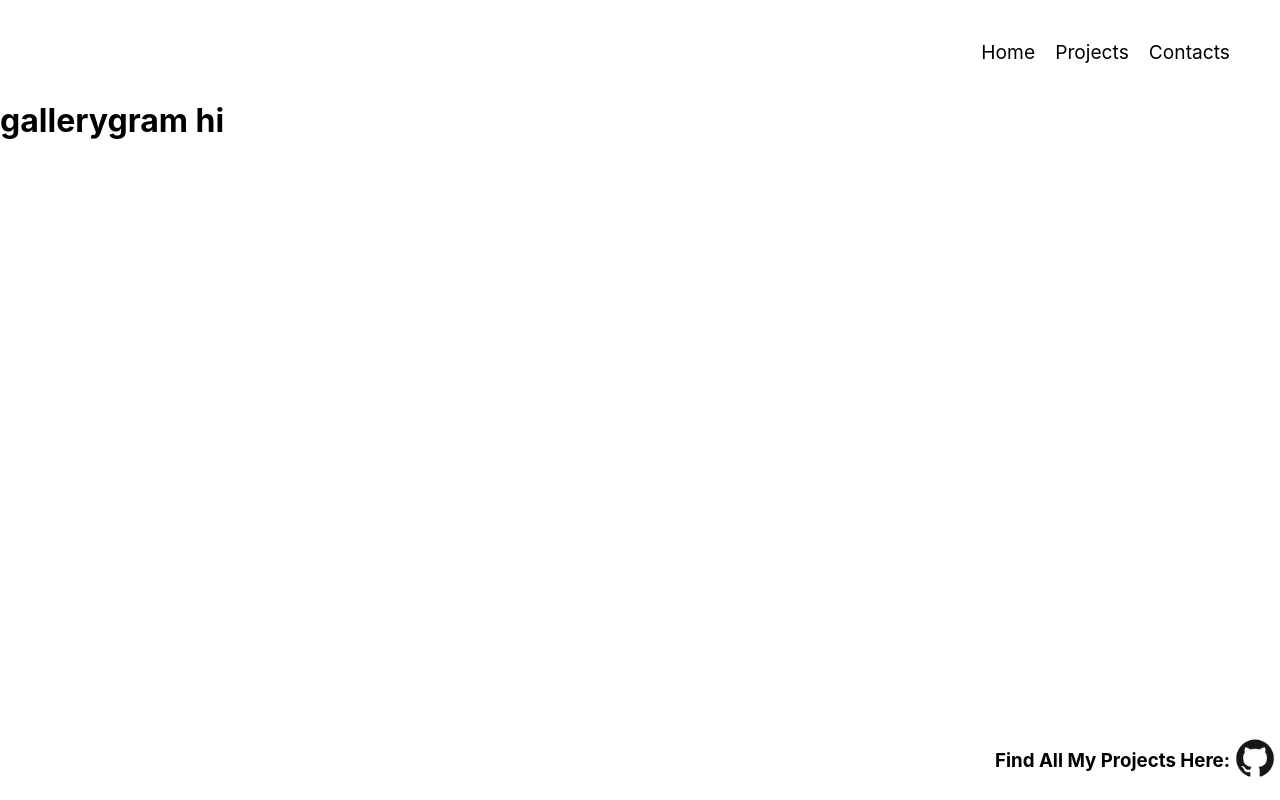
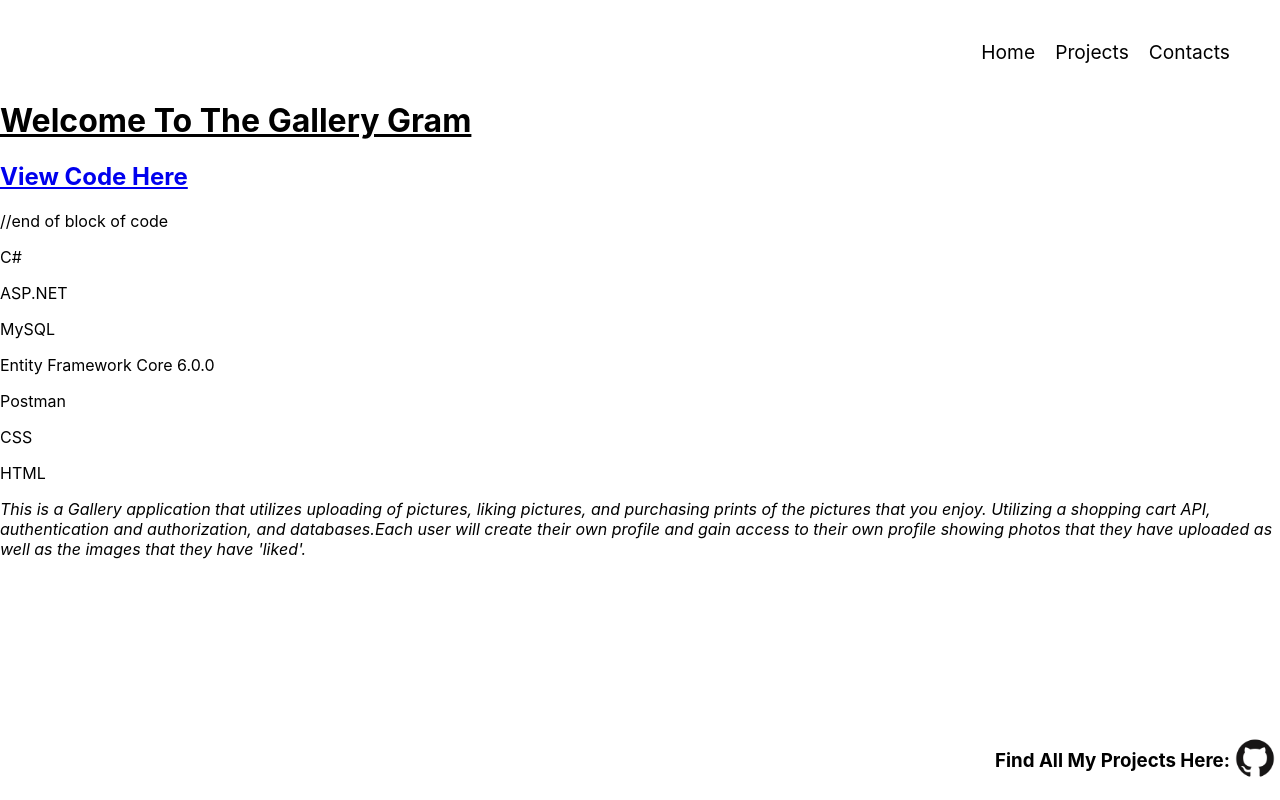
Before and after one commit to BrandonF55/React-Portfolio, a React (Create React App) app: page /projects/gallerygram in a window 1280 px wide. Built offline with nearby package versions, Linux system fonts and the light colour scheme.

Commit message:
now have content on my GalleryGram page when you click on it. its still a WIP

```diff
--- a/src/components/ProjectPage/GalleryGram.jsx
+++ b/src/components/ProjectPage/GalleryGram.jsx
@@ -1,9 +1,32 @@
 import React from "react";
+import styles from './ProjectPage.module.scss';
 
 function GalleryGram(){
     return(
         <div>
-            <h1>gallerygram hi</h1>
+            <h1><u>Welcome To The Gallery Gram</u></h1>
+
+            <div className={styles.ProjectLinks}>
+                <a href="https://github.com/BrandonF55/GalleryGram.git" title="View Code" alt="View Code">
+                <h2>View Code Here</h2>
+                </a>
+            </div> //end of block of code
+
+            <div className={styles.IconContainer}>
+                <p className={styles.Icons}>C#</p>
+                <p className={styles.Icons}>ASP.NET</p>
+                <p className={styles.Icons}>MySQL</p>
+                <p className={styles.Icons}>Entity Framework Core 6.0.0</p>
+                <p className={styles.Icons}>Postman</p>
+                <p className={styles.Icons}>CSS</p>
+                <p className={styles.Icons}>HTML</p>
+            </div>
+            <em>
+            This is a Gallery application that utilizes uploading of pictures, liking pictures, and purchasing prints of the pictures that you enjoy. Utilizing a shopping cart API, authentication and authorization, and databases.Each user will create their own profile and gain access to their own profile showing photos that they have uploaded as well as the images that they have 'liked'.
+            </em>
+
+
+
         </div>
     )
 }
```
Also changed, not shown: src/components/ProjectPage/Arrow.jsx (deleted, +0 -15 lines), src/components/ProjectPage/Arrow.module.scss (deleted, +0 -25 lines), src/components/ProjectPage/ProjectCard.jsx (deleted, +0 -17 lines), src/components/ProjectPage/ProjectPage.jsx (+1 -6 lines).
